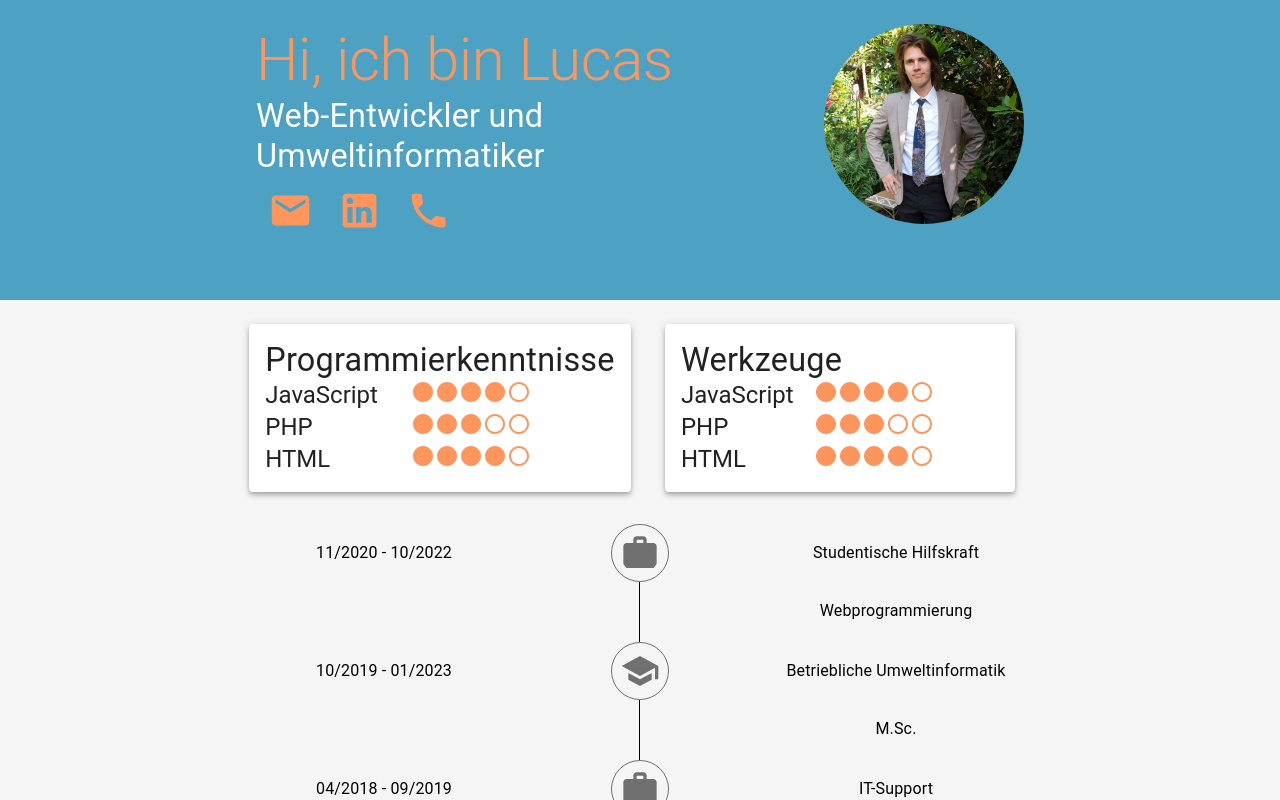
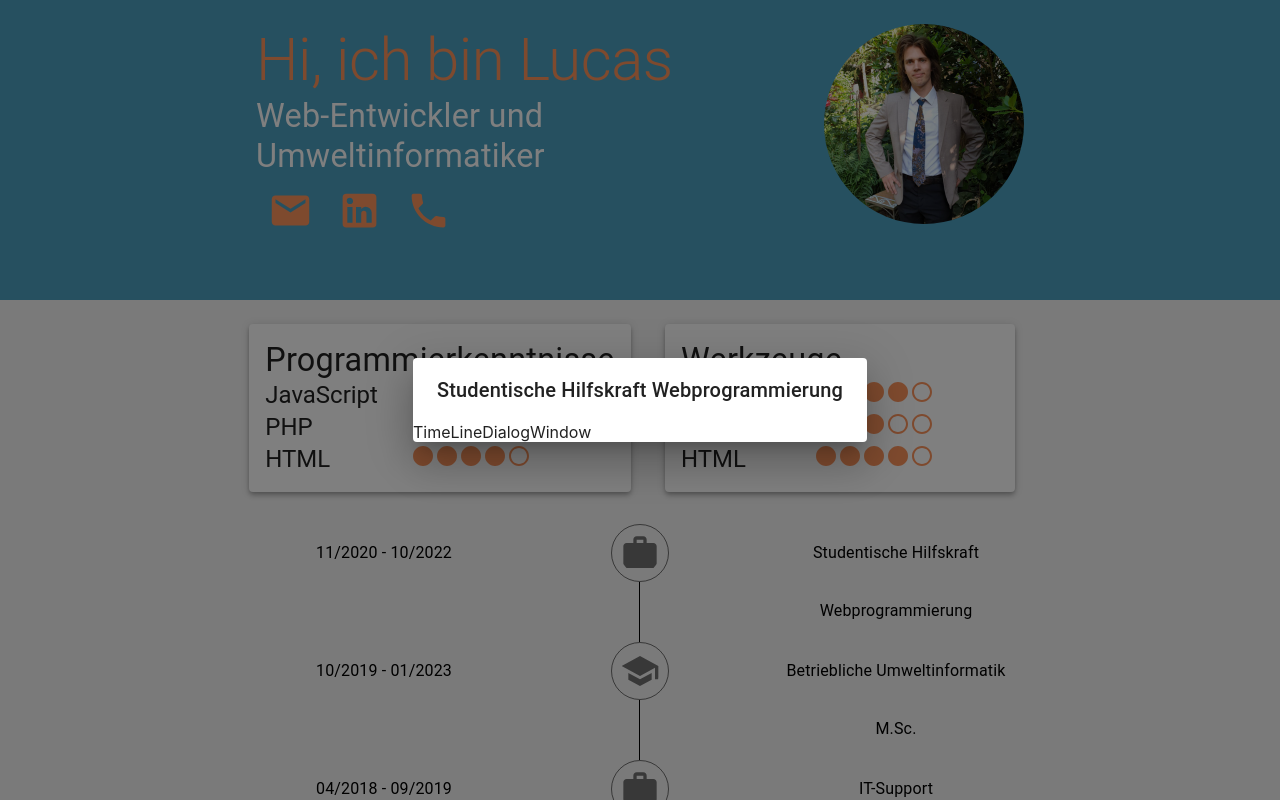
Before and after one commit to lucas-ipsum/lucas-cv, a React (Create React App) app: page / in a window 1280 px wide. Both pictures are taken after a click on the button 640 px from the left and 552 px from the top of the page. Shown: the top 800 px of the page. Built offline with nearby package versions, Linux system fonts and the light colour scheme.

Commit message:
TiomeLineDialog window implemented

```diff
--- /dev/null
+++ b/src/components/TimeLineDialogWindow/TimeLineDialogWindow.js
@@ -0,0 +1,23 @@
+import { Dialog, DialogTitle } from '@mui/material';
+import { Box } from '@mui/system';
+import React, { useState } from 'react'
+
+function TimeLineDialogWindow(props) {
+console.log('hiii')
+
+const handleClose = () => {
+    props.onClose();
+}
+
+return (
+    <Box>
+        <Dialog onClose={handleClose} open={props.open}>
+            <DialogTitle>{props.title}</DialogTitle>
+            TimeLineDialogWindow
+
+        </Dialog>
+    </Box>
+)
+}
+
+export default TimeLineDialogWindow;
--- a/src/components/TimeLineItem/TimeLineItem.js
+++ b/src/components/TimeLineItem/TimeLineItem.js
@@ -8,7 +8,6 @@ import TimeLineDate from './TimeLineItemComponents/TimeLineDate';
 import TimeLineEntry from './TimeLineItemComponents/TimeLineEntry';
 
 function TimeLineItem(props) {
-
 // Render Function
 return (
     <Box>
@@ -17,7 +16,7 @@ return (
                 <TimeLineDate beginDate={props.beginDate} endDate={props.endDate}/>
             </Grid>
             <Grid item xs={2} sm={4} sx={{display: 'flex', justifyContent: 'center' }}>
-                <TimeLineIcon category={props.category}/>
+                <TimeLineIcon category={props.category} id={props.title}/>
             </Grid>
             <Grid item xs={5} sm={4}
                 sx={{
--- a/src/components/TimeLineItem/TimeLineItemComponents/TimeLineIcon.js
+++ b/src/components/TimeLineItem/TimeLineItemComponents/TimeLineIcon.js
@@ -1,12 +1,14 @@
-import React from 'react'
+import React, { useState } from 'react'
 import { Box, IconButton } from '@mui/material'
 // Icons
 import SchoolIcon from '@mui/icons-material/School';
 import WorkIcon from '@mui/icons-material/Work';
 import Diversity3Icon from '@mui/icons-material/Diversity3';
+import TimeLineDialogWindow from '../../TimeLineDialogWindow/TimeLineDialogWindow';
 
 function TimeLineIcon (props) {
 var icon;
+const [openWindow, setOpenWindow] = useState(false);
 
 if (props.category == 'university') {
     icon = <SchoolIcon sx={{fontSize: '40px', border: 1, borderRadius: '50%', p:1 }}/>
@@ -15,13 +17,27 @@ if (props.category == 'university') {
 }  else if (props.category == 'ehrenamt') {
     icon = <Diversity3Icon sx={{fontSize: '40px', border: 1, borderRadius: '50%', p:1 }}/>
 }
+
+console.log(props)
+// Event Listeners
+const btnClicked = (e) => {
+    setOpenWindow(true);
+    console.log(e.target);
+}
+const onClose = () => {
+    setOpenWindow(false);
+}
 // Render Function
 return (
-    <Box sx={{height: '58px'}}>
-        <IconButton>
-        {icon}
-        </IconButton>
+    <Box>
+        {openWindow ? <TimeLineDialogWindow onClose={onClose} open={openWindow} title={props.id}/> : null}
+        <Box sx={{height: '58px'}}>
+            <IconButton onClick={btnClicked}>
+                {icon}
+            </IconButton>
+        </Box>
     </Box>
+
 )
 }
 
```
